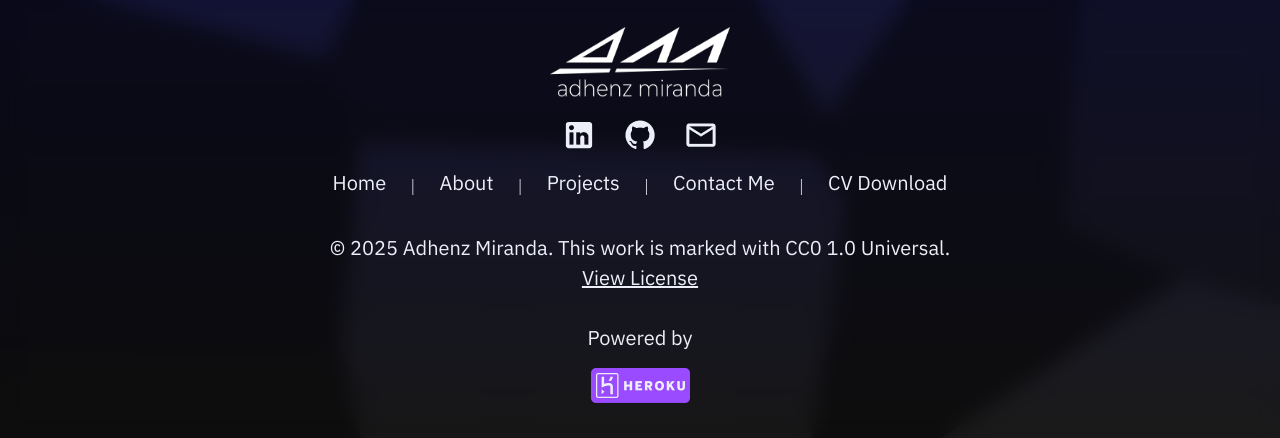
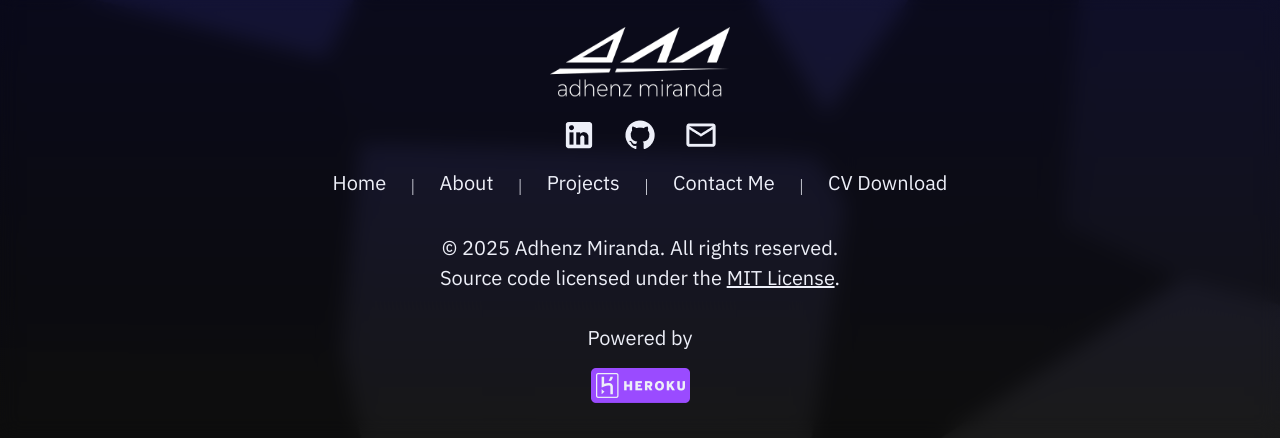
Before and after one commit to adhenzmiranda/am-portfolio-website.github.io, a Django app: page / in a window 1280 px wide. Shown: the part 1919-2357 px from the top of the page. Run offline with Django 5.2, Linux system fonts and the light colour scheme; data comes from the database, SQL or seed files in the repository; some libraries are stand-ins or nearby versions.

Commit message:
updated readme, footer text, and added animations to featured

```diff
--- a/static/css/main.css
+++ b/static/css/main.css
@@ -545,7 +545,7 @@ select {
   justify-content: center;
   cursor: pointer;
   position: relative;
-  transition: transform 0.3s cubic-bezier(0.68, -0.6, 0.32, 1.2);
+  transition: transform 0.3s cubic-bezier(0.4, 0, 0.2, 1);
   position: relative;
 }
 .hero-section4 .contact-btn:hover {
@@ -834,7 +834,7 @@ select {
   cursor: pointer;
   position: relative;
   transition: transform 0.3s ease;
-  transition: transform 0.3s cubic-bezier(0.68, -0.6, 0.32, 1.2);
+  transition: transform 0.3s cubic-bezier(0.4, 0, 0.2, 1);
   position: relative;
 }
 #about-container .lets-connect button:hover {
@@ -1012,7 +1012,7 @@ select {
   cursor: pointer;
   position: relative;
   transition: transform 0.3s ease;
-  transition: transform 0.3s cubic-bezier(0.68, -0.6, 0.32, 1.2);
+  transition: transform 0.3s cubic-bezier(0.4, 0, 0.2, 1);
   position: relative;
 }
 .cv-download button:hover {
@@ -1094,7 +1094,7 @@ select {
   cursor: pointer;
   position: relative;
   transition: transform 0.3s ease;
-  transition: transform 0.3s cubic-bezier(0.68, -0.6, 0.32, 1.2);
+  transition: transform 0.3s cubic-bezier(0.4, 0, 0.2, 1);
   position: relative;
 }
 #contact-form button:hover,
@@ -1269,7 +1269,7 @@ select {
   cursor: pointer;
   position: relative;
   transition: transform 0.3s ease;
-  transition: transform 0.3s cubic-bezier(0.68, -0.6, 0.32, 1.2);
+  transition: transform 0.3s cubic-bezier(0.4, 0, 0.2, 1);
   position: relative;
 }
 .name-title-container .about-me-btn:hover {
@@ -1356,9 +1356,13 @@ select {
   -webkit-overflow-scrolling: touch;
 }
 .hero-section3 .project-carousel .project {
+  transition: transform 0.3s cubic-bezier(0.4, 0, 0.2, 1);
   flex: 0 0 auto;
   min-width: 250px;
   max-width: 90vw;
+}
+.hero-section3 .project-carousel .project:hover {
+  transform: translateY(-3px) scale(1.03);
 }
 .hero-section3 .project-carousel .project h3 {
   padding: 1rem;
@@ -1688,7 +1692,7 @@ select {
   cursor: pointer;
   position: relative;
   transition: transform 0.3s ease;
-  transition: transform 0.3s cubic-bezier(0.68, -0.6, 0.32, 1.2);
+  transition: transform 0.3s cubic-bezier(0.4, 0, 0.2, 1);
   position: relative;
   width: fit-content;
   padding: 0.75rem 1.5rem;
@@ -1747,7 +1751,7 @@ select {
   cursor: pointer;
   position: relative;
   transition: transform 0.3s ease;
-  transition: transform 0.3s cubic-bezier(0.68, -0.6, 0.32, 1.2);
+  transition: transform 0.3s cubic-bezier(0.4, 0, 0.2, 1);
   position: relative;
   padding: 0.75rem 1.5rem;
 }
--- a/static/scss/components/_animations.scss
+++ b/static/scss/components/_animations.scss
@@ -30,7 +30,7 @@
 
 // Hover Scale Animation Mixin
 @mixin hover-scale($scale: 1.03, $y-offset: -3px) {
-    transition: transform 0.3s cubic-bezier(0.68, -0.6, 0.32, 1.2);
+    transition: transform 0.3s cubic-bezier(0.4, 0, 0.2, 1);
 
     &:hover {
         transform: translateY($y-offset) scale($scale);
--- a/static/scss/scss-styles-pages/_hero.scss
+++ b/static/scss/scss-styles-pages/_hero.scss
@@ -139,6 +139,9 @@
         -webkit-overflow-scrolling: touch;
 
         .project {
+
+            @include hover-scale(1.03, -3px);
+
             flex: 0 0 auto;
             min-width: 250px;
             max-width: 90vw;
--- a/templates/footer.html
+++ b/templates/footer.html
@@ -31,9 +31,9 @@
     </div>
 
     <div class="copyright">
-        <p>&copy; {% now 'Y' %} Adhenz Miranda. This work is marked with CC0 1.0 Universal.
-            <br><a href="https://creativecommons.org/publicdomain/zero/1.0/" target="_blank"
-                rel="license noopener noreferrer">View License</a>
+        <p>
+            &copy; {% now 'Y' %} Adhenz Miranda. All rights reserved.<br>
+            Source code licensed under the <a href="https://opensource.org/licenses/MIT" target="_blank" rel="license noopener noreferrer">MIT License</a>.
         </p>
     </div>
 
```
Also changed, not shown: README.md, 4 other files.
